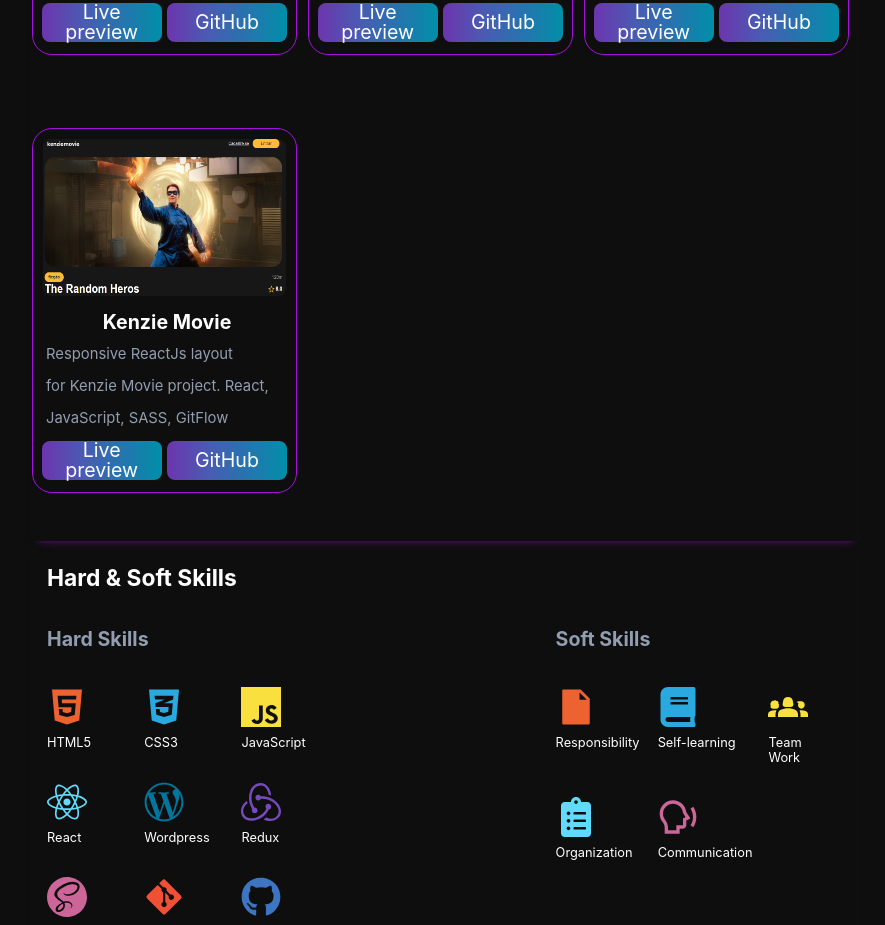
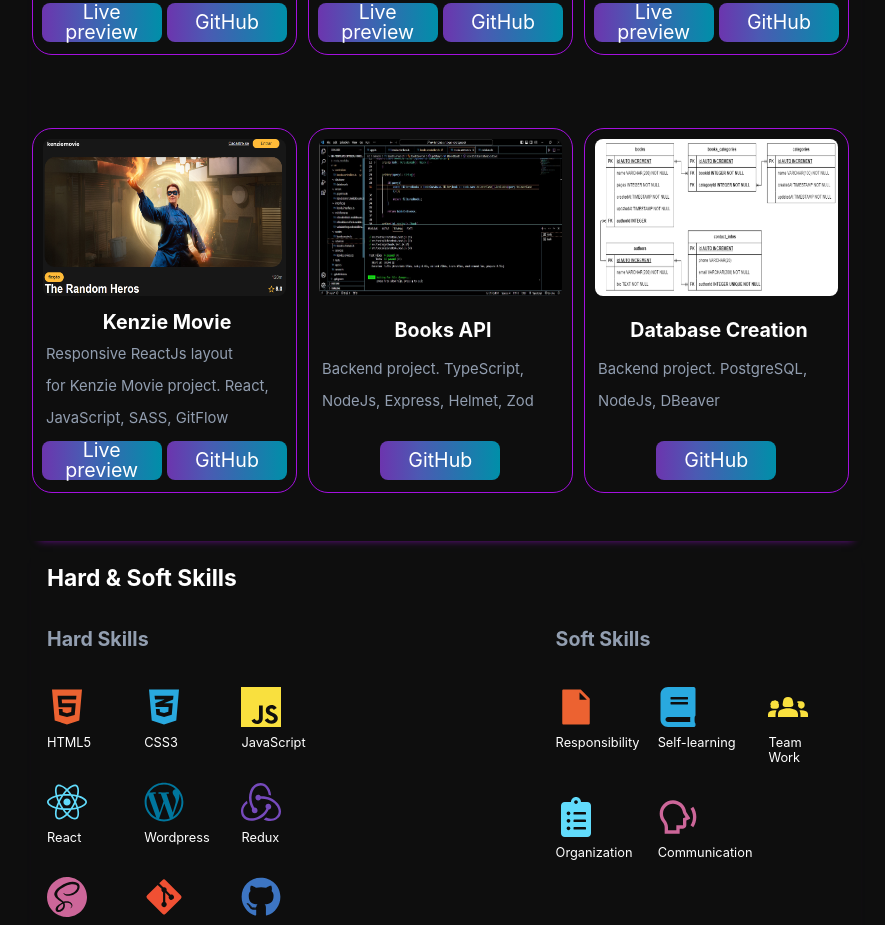
Before and after one commit to nayaragracioli/portfolio-nayaragracioli, a React (Vite) app: page / in a window 1280 px wide. Shown: the part 1020-1945 px from the top of the page, without its empty margins (194-1079 px from the left). Built offline with nearby package versions, Linux system fonts and the light colour scheme.

Commit message:
feat: Adding more projects

```diff
--- a/src/components/MyProject/index.jsx
+++ b/src/components/MyProject/index.jsx
@@ -3,6 +3,8 @@ import kenziehub from "../../assets/kenziehub.png";
 import nukenzie from "../../assets/nukenzie.png";
 import hamburgueria from "../../assets/hamburgueria.png";
 import kenziemovie from "../../assets/kenziemovie.png";
+import bookapi from "../../assets/bookapi.png";
+import database from "../../assets/database.png";
 
 export const MyProject = () => {
   return (
@@ -134,6 +136,54 @@ export const MyProject = () => {
                   </div>
                 </div>
               </li>
+              <li>
+                <div className={Styles.card}>
+                  <div className={`${Styles.cardImg}`}>
+                    <img
+                      src={bookapi}
+                      alt="Books API"
+                    />
+                    <div className={Styles.cardDescription}>
+                      <h3>Books API</h3>
+                      <p>Backend project. TypeScript, NodeJs, Express, Helmet, Zod</p>
+                    </div>
+                    <div className={Styles.cardLink}>
+                      <div>
+                        <a
+                          href="https://github.com/Kenzie-Academy-Brasil-Developers/booksapi-nayaragracioli"
+                          target="_blank"
+                        >
+                          <p>GitHub</p>
+                        </a>
+                      </div>
+                    </div>
+                  </div>
+                </div>
+              </li>
+              <li>
+                <div className={Styles.card}>
+                  <div className={`${Styles.cardImg}`}>
+                    <img
+                      src={database}
+                      alt="database creation"
+                    />
+                    <div className={Styles.cardDescription}>
+                      <h3>Database Creation</h3>
+                      <p>Backend project. PostgreSQL, NodeJs, DBeaver</p>
+                    </div>
+                    <div className={Styles.cardLink}>
+                      <div>
+                        <a
+                          href="https://github.com/Kenzie-Academy-Brasil-Developers/database-bookstore-nayaragracioli"
+                          target="_blank"
+                        >
+                          <p>GitHub</p>
+                        </a>
+                      </div>
+                    </div>
+                  </div>
+                </div>
+              </li>
             </div>
           </ul>
         </div>
```
Also changed, not shown: src/assets/bookapi.png (added), src/assets/database.png (added).
